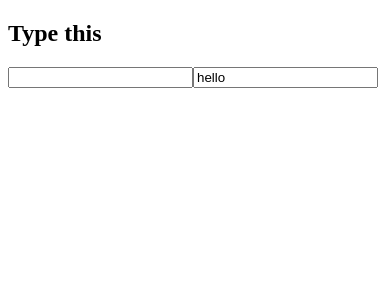
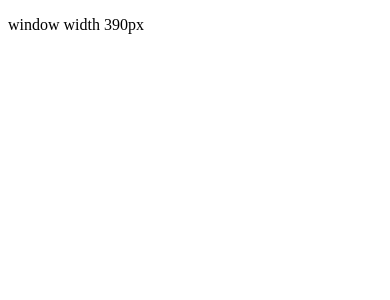
Before and after one commit to mojibriilali12-coder/React-Exercises, a React (Vite) app: page / in a window 390 px wide. Shown: the top 300 px of the page. Built offline with nearby package versions, Linux system fonts and the light colour scheme.

Commit message:
RESIZE WINDOW USEEFFECT

```diff
--- a/src/App.jsx
+++ b/src/App.jsx
@@ -4,24 +4,30 @@ import { useEffect, useState } from "react";
 
 function App(){
 
-    const[title, setTitle]=useState("hello")
+    const[width, setWidth]=useState(window.innerWidth)
 
-     const[name, setName]=useState("")
+
 
     useEffect(()=>{
-        document.title = name ? `${title} ${name}` : "Welcome";
+
+       const handleResize= ()=> setWidth(window.innerWidth)
 
 
-    },[title,name])
+        window.addEventListener('resize', handleResize)
+
+        return()=>{
+
+            window.removeEventListener("resize", handleResize)
+        }
+
+    },[])
 
 
 
 
     return(
        <div>
-        <h2>Type this</h2>
-         <input type="text"  value={name} onChange={(e) =>  setName(e.target.value)} />
-        <input type="text"  value={title} onChange={(e) => setTitle(e.target.value)} />
+        <p>window width {width}px</p>
        </div>
     )
 }
```
